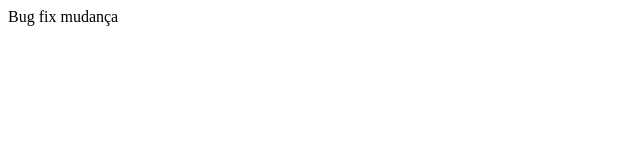
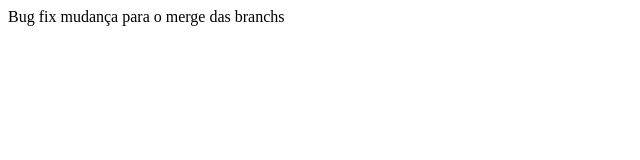
Before and after one commit to sterfss/Atividade-AmbienteDS, a plain HTML site: page index.html in a window 1280 px wide. Shown: the whole page, without its empty margins (0-640 px from the left). Drawn offline with Linux system fonts and the light colour scheme.

Commit message:
mais um teste para alteração dentro da bugfix

```diff
--- a/index.html
+++ b/index.html
@@ -6,6 +6,6 @@
     <title>Document</title>
 </head>
 <body>
-  Bug fix mudança
+  Bug fix mudança para o merge das branchs
 </body>
 </html>
```
